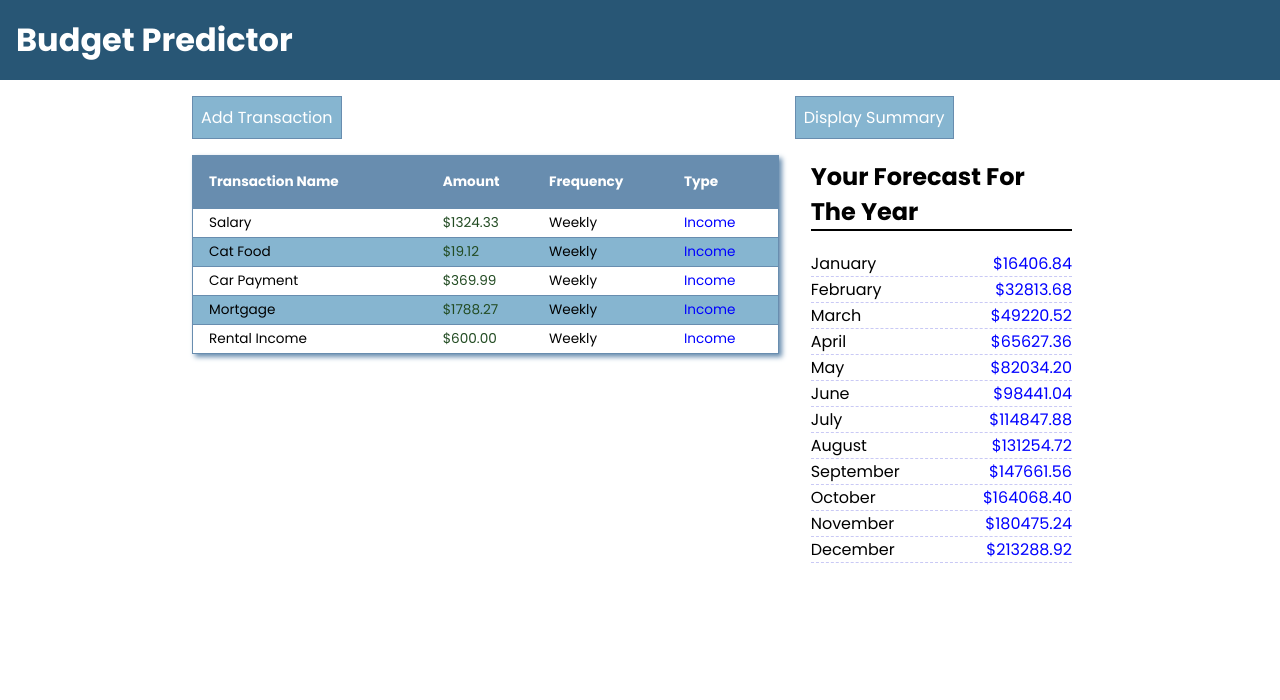
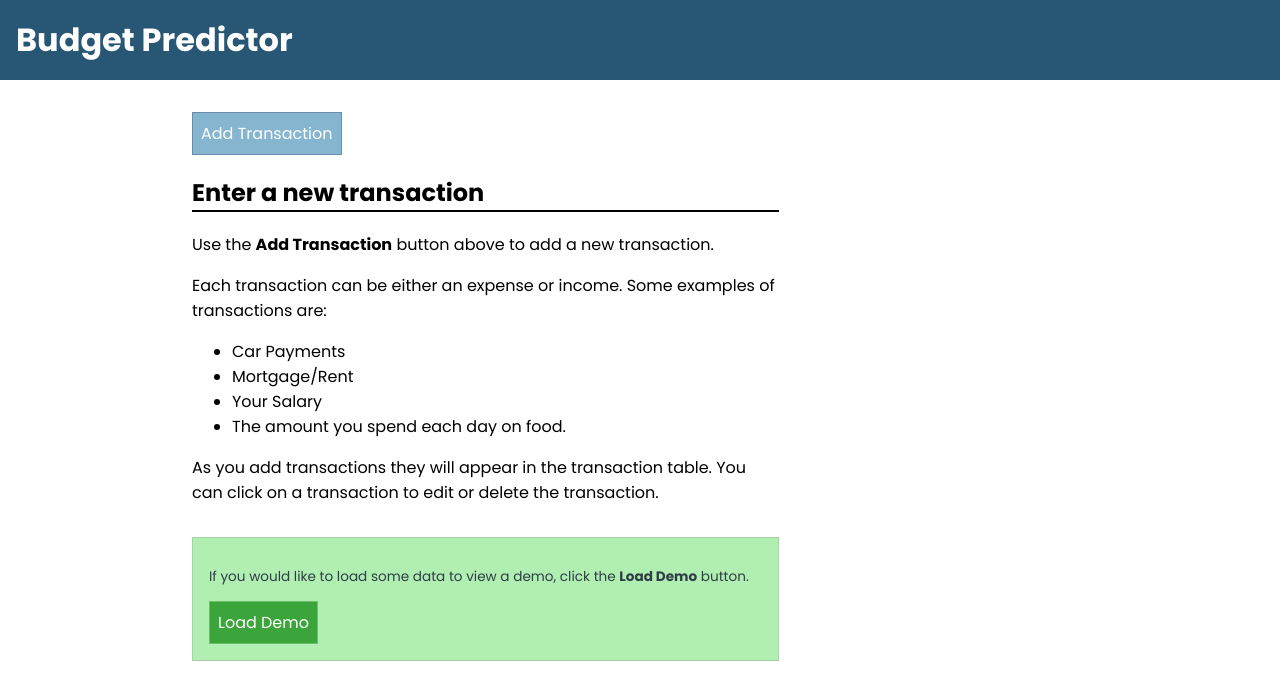
Before and after one commit to tyler-daigle/budget-predictor, a Vue app: page / in a window 1280 px wide. Shown: the top 700 px of the page. Built offline with nearby package versions, Linux system fonts and the light colour scheme.

Commit message:
added demo data - fixed(?) bug with adding in final transaction in december

```diff
--- a/src/App.vue
+++ b/src/App.vue
@@ -12,13 +12,22 @@
           @delete-transaction="deleteTransaction"
           :transactionData="transactionToEdit"
         />
-        <button type="button" @click="displayAddTransactionDialog">
+
+        <button id="add-transaction-button" type="button" @click="displayAddTransactionDialog">
           Add Transaction
         </button>
+
         <the-transaction-table
           :transactions="transactions"
           @transaction-click="displayEditTransactionDialog"
         />
+
+        <div v-if="transactions.length === 0" class="demo-instructions">
+          <p>
+            If you would like to load some data to view a demo, click the <strong>Load Demo</strong> button.
+          </p>
+          <button type="button" id="load-demo-button" @click="loadDemoData">Load Demo</button>
+        </div>
       </template>
 
       <template v-slot:right-side>
@@ -51,57 +60,12 @@ export default {
     TheTransactionTable,
     BudgetForecast,
   },
-  created() {
-    // Just sample data
-    const transactions = [
-      {
-        id: 200,
-        name: "Salary",
-        amount: 1324.33,
-        frequency: Transaction.frequencies.weekly,
-        type: Transaction.types.income,
-      },
-      {
-        id: 201,
-        name: "Cat Food",
-        amount: 19.12,
-        frequency: Transaction.frequencies.weekly,
-        type: Transaction.types.income,
-      },
-      {
-        id: 202,
-        name: "Car Payment",
-        amount: 369.99,
-        frequency: Transaction.frequencies.weekly,
-        type: Transaction.types.income,
-      },
-      {
-        id: 203,
-        name: "Mortgage",
-        amount: 1788.27,
-        frequency: Transaction.frequencies.weekly,
-        type: Transaction.types.income,
-      },
-      {
-        id: 204,
-        name: "Rental Income",
-        amount: 600.0,
-        frequency: Transaction.frequencies.weekly,
-        type: Transaction.types.income,
-      },
-    ];
-    transactions.forEach((t) =>
-      this.transactionList.add(
-        new Transaction(t.name, t.amount, t.frequency, t.type)
-      )
-    );
-  },
   data() {
     return {
       transactionList: new TransactionList(),
       dialogVisible: false,
       transactionToEdit: null,
-      overlayVisible: false
+      overlayVisible: false,
     };
   },
   computed: {
@@ -111,6 +75,45 @@ export default {
     },
   },
   methods: {
+    loadDemoData() {
+      const transactions = [
+        {
+          name: "Groceries",
+          amount: 91.25,
+          frequency: Transaction.frequencies.weekly,
+          type: Transaction.types.expense,
+        },
+        {
+          name: "Car Payment",
+          amount: 369.99,
+          frequency: Transaction.frequencies.monthly,
+          type: Transaction.types.expense,
+        },
+        {
+          name: "Mortgage",
+          amount: 1788.27,
+          frequency: Transaction.frequencies.monthly,
+          type: Transaction.types.expense,
+        },
+        {
+          name: "Rental Income",
+          amount: 600.0,
+          frequency: Transaction.frequencies.monthly,
+          type: Transaction.types.income,
+        },
+        {
+          name: "Salary",
+          amount: 530.00,
+          frequency: Transaction.frequencies.weekly,
+          type: Transaction.types.income,
+        }
+      ];
+      transactions.forEach((t) =>
+        this.transactionList.add(
+          new Transaction(t.name, t.amount, t.frequency, t.type)
+        )
+      );
+    },
     addTransaction(transaction) {
       this.transactionList.add(transaction);
       this.closeDialog();
@@ -135,7 +138,7 @@ export default {
     // is sent to the AddTransactionDialog so that the form is prepopulated with the information
     // from the already entered transaction. The user can then edit the transaction.
     displayEditTransactionDialog(id) {
-      if(!this.dialogVisible) {
+      if (!this.dialogVisible) {
         const transaction = this.transactionList.getTransaction({ id: id });
         this.transactionToEdit = transaction;
         this.showDialog();
@@ -167,6 +170,15 @@ export default {
   --dark-color: #285675;
 }
 
+.demo-instructions {
+  background-color: #b1eeb1;
+  padding: 1rem;
+  margin: 2rem 0;
+  color: var(--text-color);
+  font-size: .85rem;
+  border: solid 1px #a6d4a6;
+}
+
 .focus-overlay {
   width: 100%;
   height: 100%;
@@ -178,6 +190,7 @@ export default {
   right: 100%;
   opacity: 0.8;
 }
+
 body {
   margin: 0;
   box-sizing: border-box;
@@ -185,6 +198,15 @@ body {
   font-family: "Poppins", sans-serif;
   /* color: var(--text-color); */
   color: black;
+}
+
+#load-demo-button {
+  background-color: #3ba53b;
+  border: solid 1px #6bc06b;
+}
+
+#add-transaction-button {
+  margin-top: 1rem;
 }
 
 button {
--- a/src/classes/Transaction.js
+++ b/src/classes/Transaction.js
@@ -95,6 +95,7 @@ export class TransactionList {
 
   deleteTransaction(transaction) {
     this.list = this.list.filter(item => item.id !== transaction.id);
+    this.count = this.list.length;
     return this.list;
   }
   getAll() {
--- a/src/components/UI/ForecastList.vue
+++ b/src/components/UI/ForecastList.vue
@@ -1,6 +1,7 @@
 <template>
   <section class="forecast-list-container">
     <h2 class="section-header">Your Forecast For The Year</h2>
+    <p class="forecast-details">This is how much you will have at the end of each month.</p>
     <ul>
       <li v-for="(amount, index) in forecast" :key="amount * index">
         <span class="month">{{ months[index] }}</span>
@@ -63,6 +64,11 @@ li {
   border-bottom: dashed 1px #c9c9f5;
   justify-content: space-between;
 }
+
+.forecast-details {
+  font-size: 0.75rem;
+  margin-top: 0;
+}
 .month {
 }
 
--- a/src/components/UI/TheTransactionTable.vue
+++ b/src/components/UI/TheTransactionTable.vue
@@ -19,15 +19,22 @@
     <section v-else class="instructions">
       <h2 class="section-header">Enter a new transaction</h2>
       <p>
-        Use the button above to add a transaction. You can add a monthly,
-        weekly, biweekly, or daily transaction. Each transaction can be either
-        an expense or income.
+        Use the <strong>Add Transaction</strong> button above to add a new transaction.
       </p>
 
       <p>
-        As you add transactions your yearly budget forecast will be calculated.
-        You can see how much money you will have each month based on your
-        transactions.
+         Each transaction can be either an expense or income. Some examples of transactions are:
+      </p>
+      <ul>
+        <li>Car Payments</li>
+        <li>Mortgage/Rent</li>
+        <li>Your Salary</li>
+        <li>The amount you spend each day on food.</li>
+      </ul>
+
+      <p>
+        As you add transactions they will appear in the transaction table. You can click on
+        a transaction to edit or delete the transaction.
       </p>
     </section>
   </div>
--- a/src/utils/calculate.js
+++ b/src/utils/calculate.js
@@ -33,7 +33,7 @@ export function forecastBudget(transactionList, startingAmount = 0) {
       }
       if (week % 4 === 0) {
         // and monthly transactions
-        if (month < 12) {
+        if (month <= 12) {
           monthlyTransactions.forEach(t => monthlyTotal += executeTransaction(t));
           forecast[month] = monthlyTotal;
           month++;
@@ -46,7 +46,8 @@ export function forecastBudget(transactionList, startingAmount = 0) {
 
   // the loop ends and month is set to 12 but the monthly total wasn't set yet
   // since it skipped executing what was in the if statement (month < 12)
-  forecast[11] = monthlyTotal;
+  forecast[11] = forecast[12]; // monthlyTotal;
+  forecast.length--;
 
   return forecast;
 }
```
